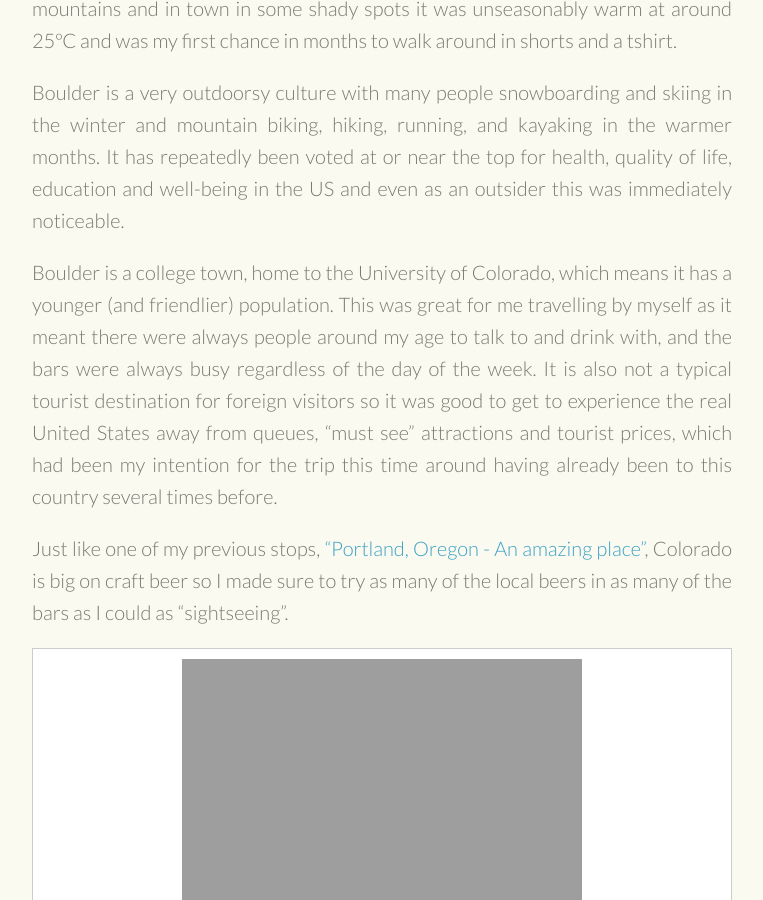
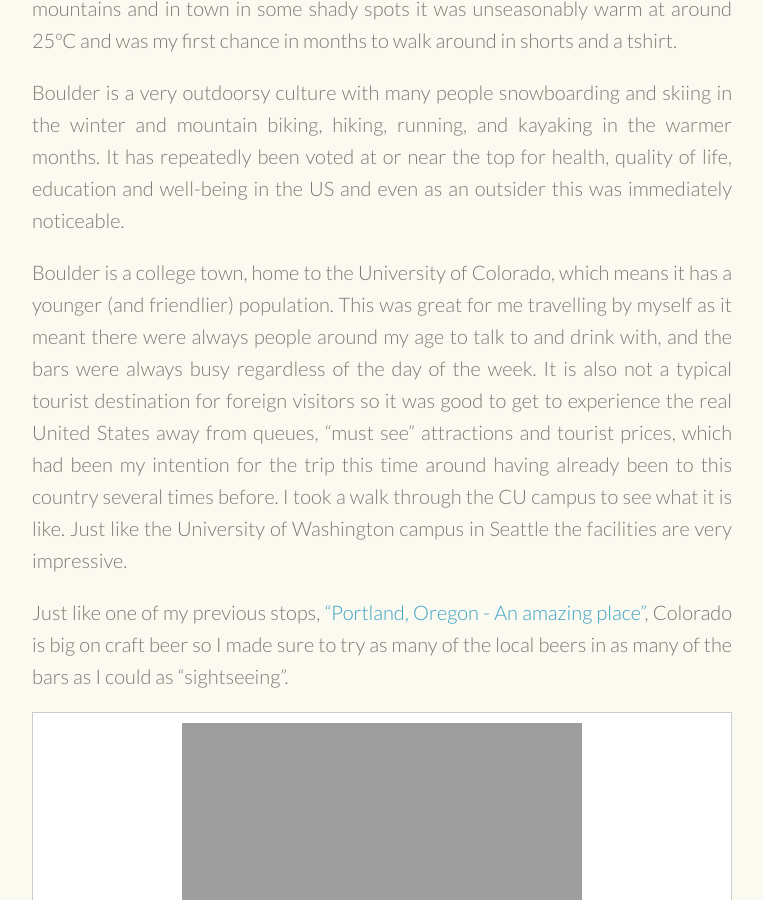
Before and after one commit to danielbowden/danielbowden.github.io, a Jekyll site: the page built from travel/_posts/2015-03-19-colorado-boulder.md, in a window 1280 px wide and 900 px high, scrolled down 964 px. Shown: the whole window, without its empty margins (258-1021 px from the left). Built offline with Jekyll 4.4.1, drawn with Linux system fonts in a browser that asks for light colours.

Commit message:
Add campus walk reference

```diff
--- a/travel/_posts/2015-03-19-colorado-boulder.md
+++ b/travel/_posts/2015-03-19-colorado-boulder.md
@@ -22,7 +22,7 @@ I was initially hesitant to go there at this time of year given I had already se
 
 Boulder is a very outdoorsy culture with many people snowboarding and skiing in the winter and mountain biking, hiking, running, and kayaking in the warmer months. It has repeatedly been voted at or near the top for health, quality of life, education and well-being in the US and even as an outsider this was immediately noticeable.
 
-Boulder is a college town, home to the University of Colorado, which means it has a younger (and friendlier) population. This was great for me travelling by myself as it meant there were always people around my age to talk to and drink with, and the bars were always busy regardless of the day of the week. It is also not a typical tourist destination for foreign visitors so it was good to get to experience the real United States away from queues, "must see" attractions and tourist prices, which had been my intention for the trip this time around having already been to this country several times before.
+Boulder is a college town, home to the University of Colorado, which means it has a younger (and friendlier) population. This was great for me travelling by myself as it meant there were always people around my age to talk to and drink with, and the bars were always busy regardless of the day of the week. It is also not a typical tourist destination for foreign visitors so it was good to get to experience the real United States away from queues, "must see" attractions and tourist prices, which had been my intention for the trip this time around having already been to this country several times before. I took a walk through the CU campus to see what it is like. Just like the University of Washington campus in Seattle the facilities are very impressive.
 
 Just like one of my previous stops, ["Portland, Oregon - An amazing place"](/travel/2015/03/11/portland-amazing/), Colorado is big on craft beer so I made sure to try as many of the local beers in as many of the bars as I could as "sightseeing".
 
```
